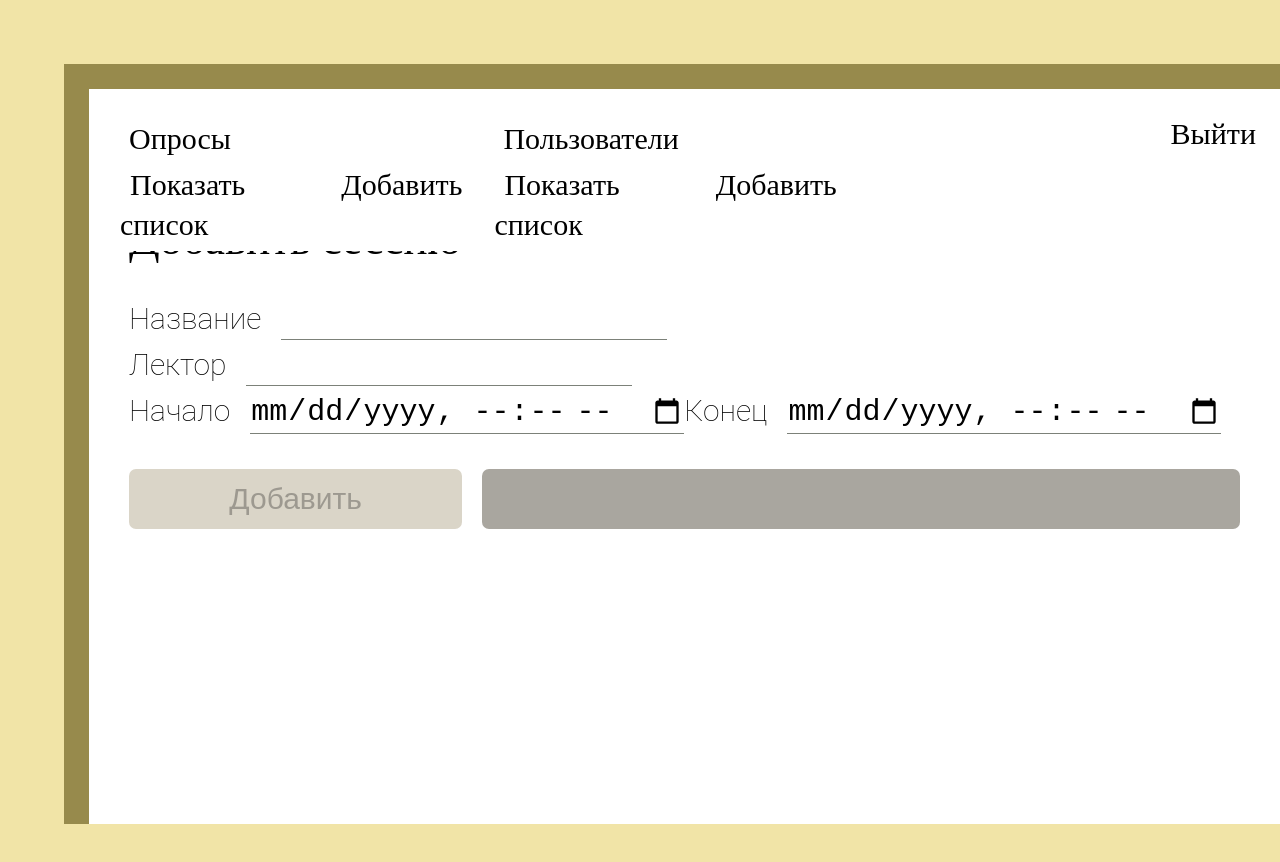
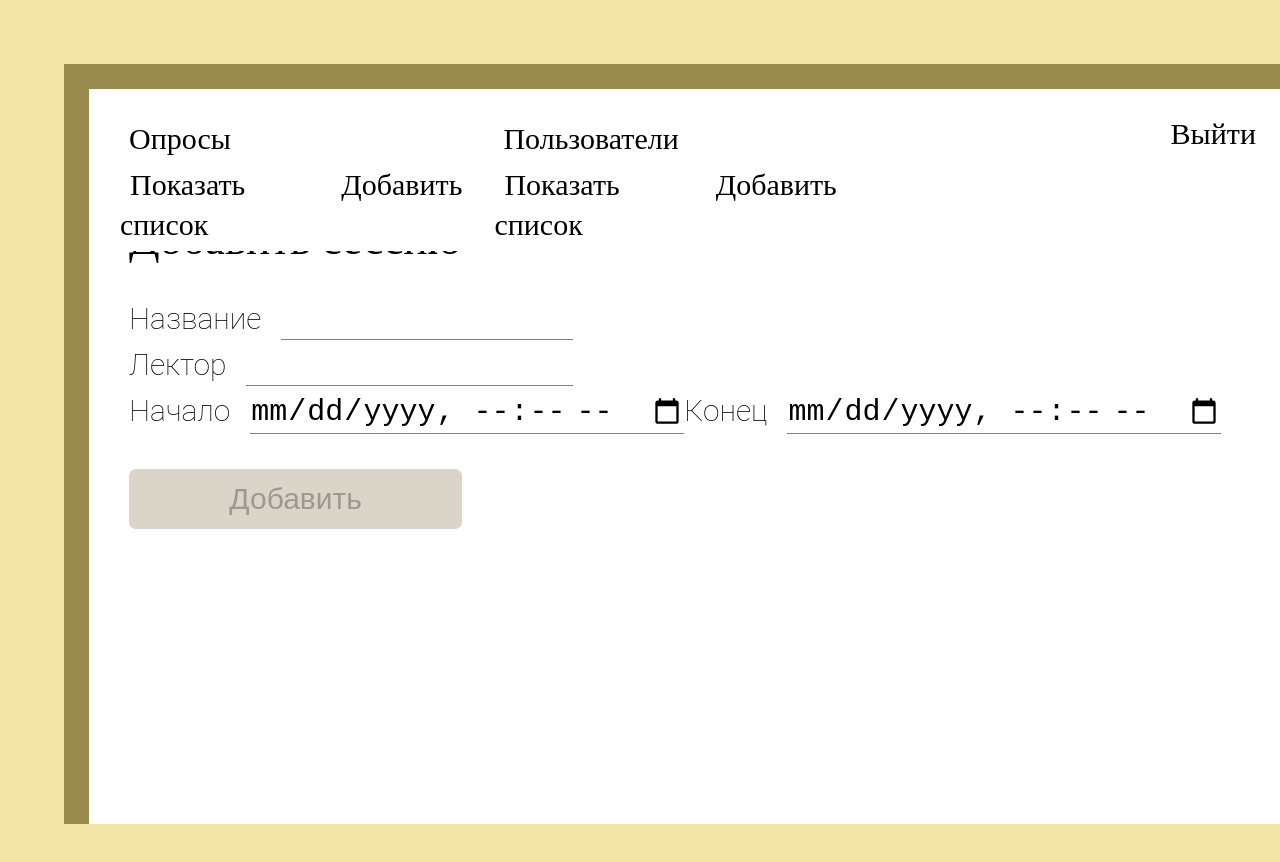
Before and after one commit to KatySolo/realtimepollreact, a React (Create React App) app: page /admin/sessions/add in a window 1280 px wide. Built offline with nearby package versions, Linux system fonts and the light colour scheme; no server answers; what auth0-js would draw is missing.

Commit message:
added design fixes

```diff
--- a/src/components/SessionWindows/SessionForm/styles.css
+++ b/src/components/SessionWindows/SessionForm/styles.css
@@ -9,8 +9,28 @@
 
 .sessionName,
 .lectorName,
-.date_container,
 .startDate,
 .finishDate {
     display: flex
 }
+
+.sessionName,
+.lectorName {
+    width: 40%
+}
+
+/*.startDate > .inputInline,*/
+/*.finishDate > .inputInline {*/
+/*     width: 100%;*/
+/*}*/
+
+.startDate,
+.finishDate{
+    width: fit-content;
+}
+
+.date_container {
+    display: flex;
+    justify-content: space-between;
+    width: 90%;
+}
--- a/src/components/SessionWindows/SessionInfo/SessionInfo.jsx
+++ b/src/components/SessionWindows/SessionInfo/SessionInfo.jsx
@@ -41,7 +41,7 @@ export class SessionInfo extends Component {
 	}
 
 	calcGrade(score) {
-		if (score === 0) return 'none';
+		if (score === 0) return 'nd';
 		return score < 5 ? 'bad' : score < 8 ? 'good' : 'excellent';
 	}
 
--- a/src/components/SessionWindows/SessionInfo/styles.css
+++ b/src/components/SessionWindows/SessionInfo/styles.css
@@ -42,7 +42,7 @@ li {
     width: fit-content;
 }
 
-.none {
+.nd {
     background-color: #A9A69F;
 }
 
--- a/src/components/SessionWindows/SessionsList/SessionsList.jsx
+++ b/src/components/SessionWindows/SessionsList/SessionsList.jsx
@@ -54,9 +54,9 @@ export class SessionsList extends Component {
 	}
 
 	render() {
-		// if (!this.state.isDataReady){
-		// 	return <Loader type="ThreeDots" color="black"/>;
-		// } else {
+		if (!this.state.isDataReady){
+			return <Loader type="ThreeDots" color="black"/>;
+		} else {
 			return (
 				<div className="sessionsList">
 					<div className='formTitle'>Список сессий</div>
@@ -94,7 +94,7 @@ export class SessionsList extends Component {
 							</tbody>
 						</table>
 					</div>
-			</div>
-		);}
-	// }
+				</div>)
+			;}
 	}
+}
--- a/src/components/SessionWindows/SessionsList/styles.css
+++ b/src/components/SessionWindows/SessionsList/styles.css
@@ -1,5 +1,5 @@
 table {
-    margin: 20px 0;
+    margin: 50px 0;
     font-size: 25px;
     line-height: 25px;
     border-color: #a2a79f;
--- a/src/components/UserWindows/UsersList/UsersList.jsx
+++ b/src/components/UserWindows/UsersList/UsersList.jsx
@@ -16,27 +16,27 @@ export class UsersList extends Component {
 		};
 	}
 
-	componentDidMount(){
+	componentDidMount() {
 		axios.get(process.env.REACT_APP_URL + '/users')
 			.then(res => {
 				this.setState({ users: res.data.users, totalNumber: res.data.totalNumber, dataIsFetched: true });
 			});
 	}
 
-	render(){
+	render() {
+		if (!this.state.dataIsFetched) {
+			return (
+				<Loader type="ThreeDots" color="black"/>
+			);
+		} else {
 			return (
 				<div className='usersList'>
 					<div className='formTitle'>Список пользователей</div>
 					<div className='formContent'>
 						<div className='totalNumber'>
 							<b>Всего пользователей:</b>
-						<span className='totalCounter'>{ this.state.totalNumber }</span>
-						{/*{this.state.dataIsFetched ? this.state.totalNumber : <Loader color='black' type="Bars" width={20} height={20}/>}*/}
+							<span className='totalCounter'>{this.state.totalNumber}</span>
 						</div>
-					{/*{!this.state.dataIsFetched && (*/}
-					{/*	<Loader type="Bars" color="black"/>*/}
-					{/*)}*/}
-					{/*{this.state.dataIsFetched && (*/}
 						<ol>
 							{this.state.users.map((user, key) => {
 								return (
@@ -44,9 +44,9 @@ export class UsersList extends Component {
 								);
 							})}
 						</ol>
-					{/*)}*/}
 					</div>
 				</div>
 			);
 		}
 	}
+}
```
Lines whose indentation alone changed are shown as unchanged.
